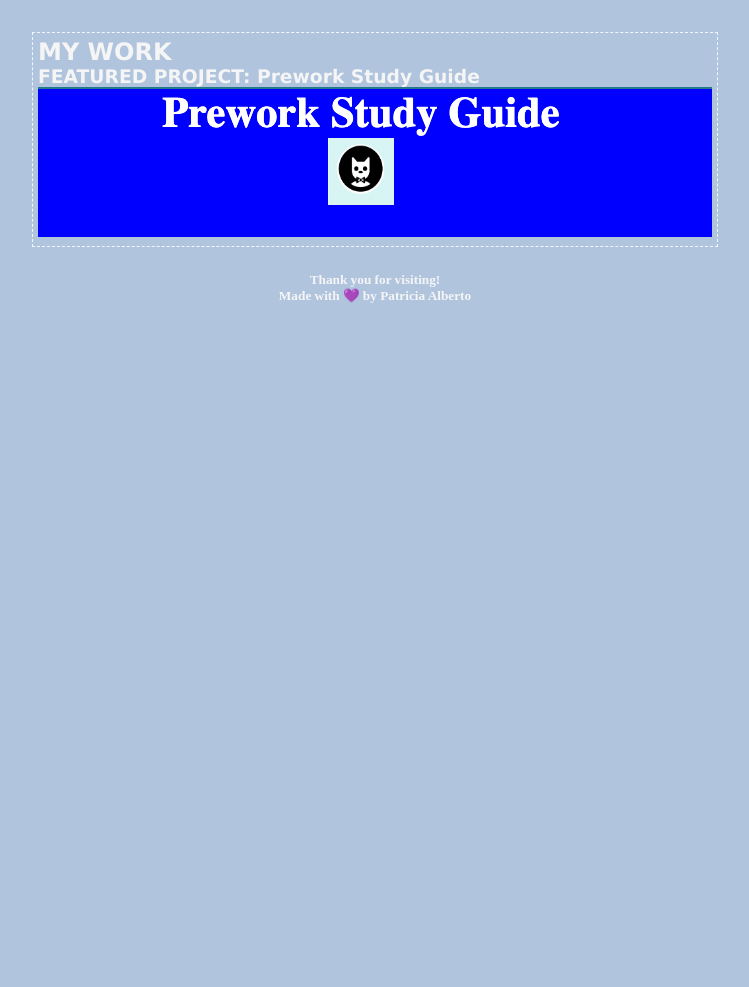
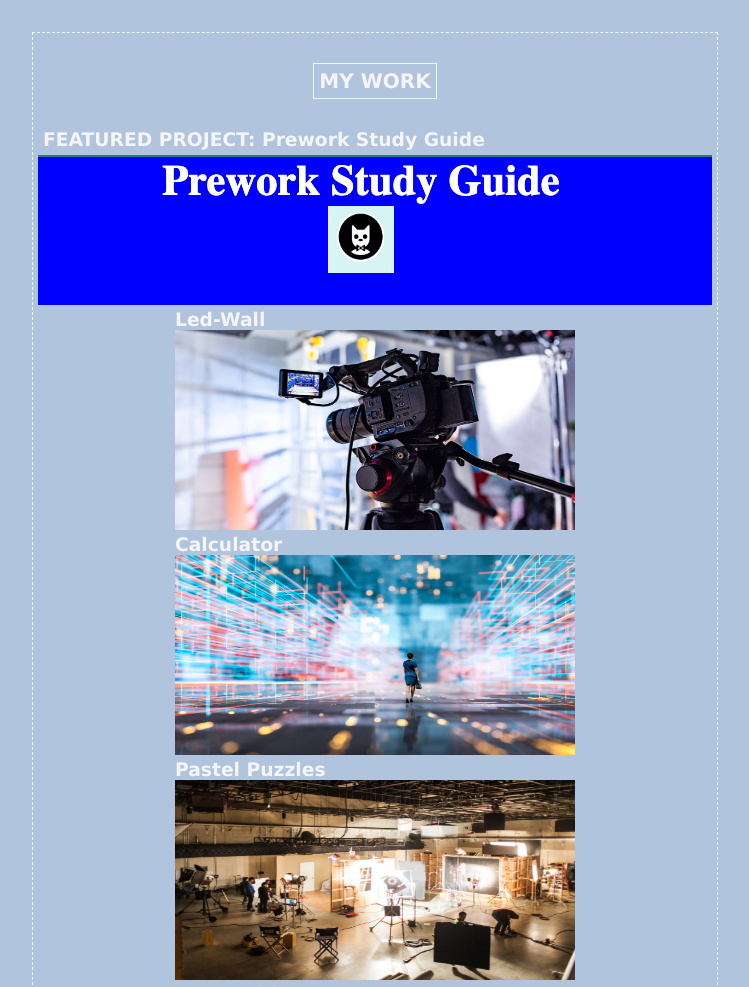
Before and after one commit to P-Trish/Challenge2-ProfessionalPortfolio, a plain HTML site: page index.html in a window 1280 px wide. Shown: the part 680-1667 px from the top of the page, without its empty margins (265-1014 px from the left). Before the commit the page ends 984 px from the top, so only its background shows below. Drawn offline with Linux system fonts and the light colour scheme.

Commit message:
stylized boxes

```diff
--- a/assets/style.css
+++ b/assets/style.css
@@ -64,7 +64,7 @@ text-align: left;
 
 }
 
-.hello, .my-work {
+.hello, .work {
   border: dashed 0.5px;
   border-color:aliceblue;
   margin-top: 50px;
@@ -75,11 +75,33 @@ color:whitesmoke;
 padding: 5px;
 }
 
-#my-work{
+#work{
 display: flex;
+flex-direction: column;
+align-items: center;
 padding: 5px;
 }
 
+.sec-header{
+font-size: 20px;
+font-weight: bold;
+padding: 5px;
+border: solid 1px aliceblue;
+margin: 25px;
+}
+
+.small-project img {
+width: 400px;
+height: 200px;
+}
+
+.featured-project img {
+width: 100%;
+}
+
+.featured-project h3 {
+padding: 5px;
+}
 
 main {
 font-family: Verdana, Geneva, Tahoma, sans-serif;
--- a/index.html
+++ b/index.html
@@ -16,7 +16,7 @@
     <ul>
         <li><a href="#hello"> ABOUT ME </a>
         </li>
-        <li><a href="#my-work"> MY WORK </a>
+        <li><a href="#work"> MY WORK </a>
         </li>
         <li><a href="#contact-me"> CONTACT ME </a>
         </li>
@@ -48,12 +48,29 @@
     </div>
 
 
-    <div id="my-work" class="my-work">
-        <section>
-            <h2>MY WORK</h2>
-
+    <div id="work" class="work">
+        <header class= "sec-header">MY WORK</header>
+        <section class= "featured-project">
             <h3> FEATURED PROJECT: Prework Study Guide </h3>
+            <a target="_blank" href="https://p-trish.github.io/prework-study-guide/">
             <img src="./assets/Prework_Study_Guide_.png"/>
+            </a>
+        </section>
+        <section class="small-project">
+            <h3> Led-Wall</h3>
+            <img src="./assets/Camera.jpeg"/>
+        </section>
+        <section class="small-project">
+            <h3> Calculator</h3>
+            <img src="./assets/FuturisticVR.jpeg"/>
+        </section>
+        <section class="small-project">
+            <h3> Pastel Puzzles</h3>
+            <img src="./assets/Soundstage.jpeg"/>
+        </section>
+        <section class="small-project">
+            <h3> Run Buddy </h3>
+            <img src="./assets/VR.jpeg"/>
         </section>
     </div>
 
```
